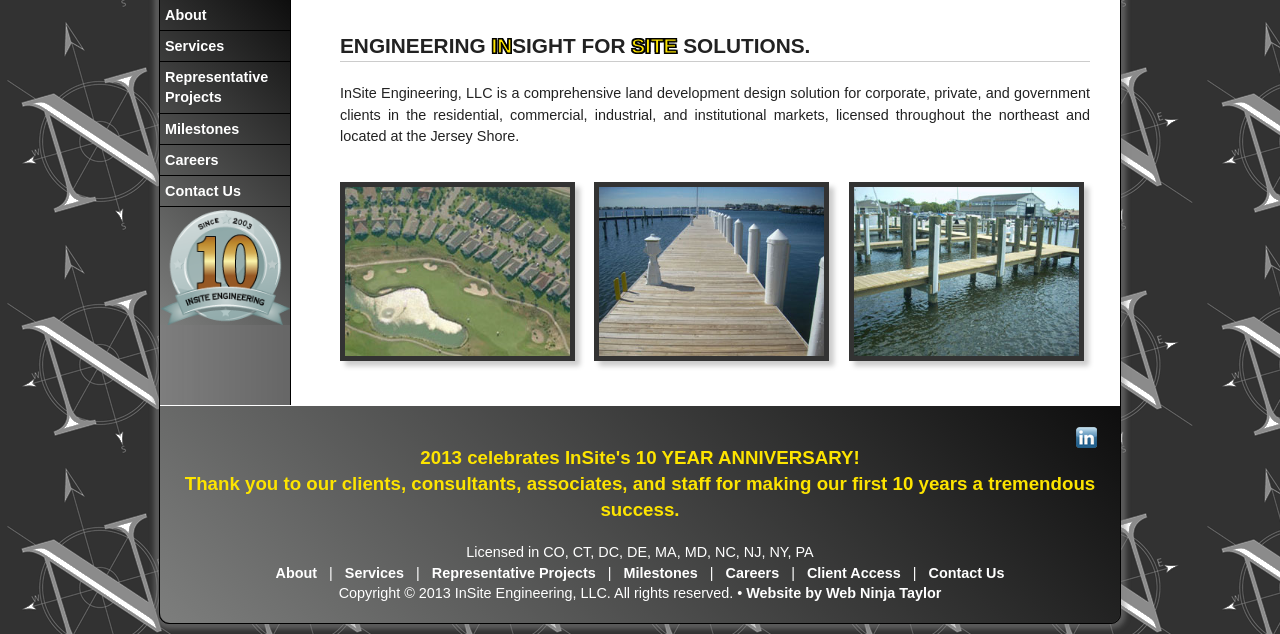
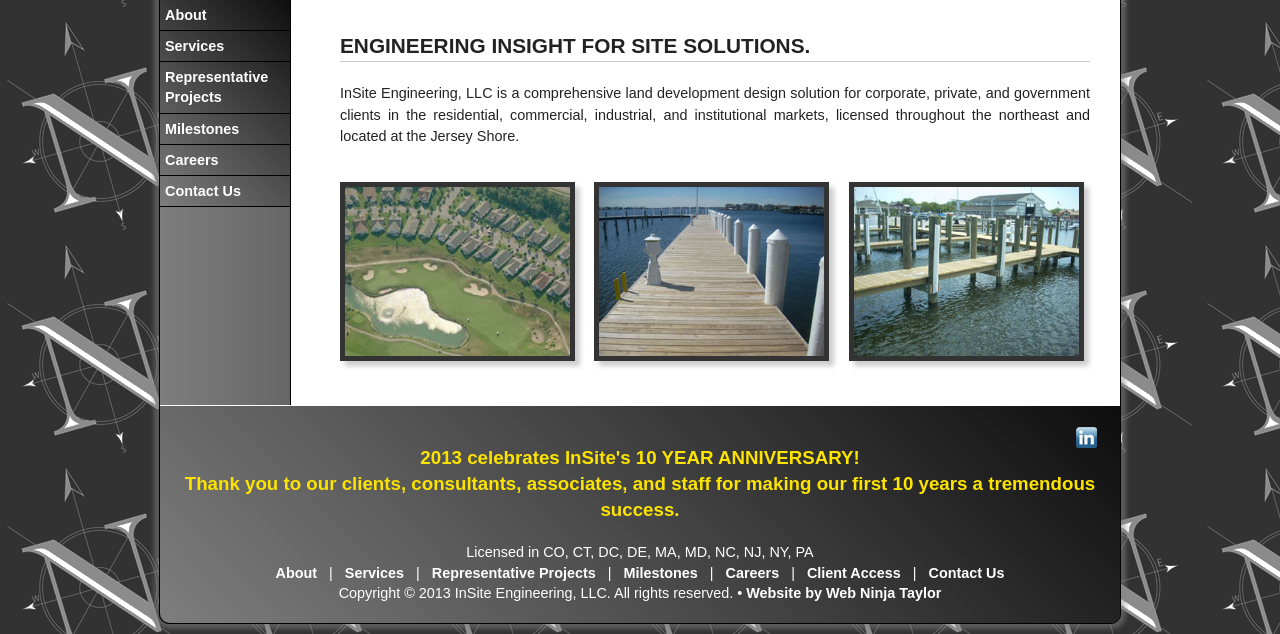
Before and after one commit to webninjataylor/insite, a PHP site: page / in a window 1280 px wide. Shown: the part 209-843 px from the top of the page. Run offline with PHP 8.4, Linux system fonts and the light colour scheme.

Commit message:
Removed flare and hid anniversary logo for now

```diff
--- a/includes/menu.php
+++ b/includes/menu.php
@@ -30,5 +30,5 @@
     <li><a href="/development/insite/careers.php">Careers</a></li>
     <!-- <li><a href="/development/insite/clientaccess.php">Client Access</a></li> -->
     <li><a href="/development/insite/contactus.php">Contact Us</a></li>
-    <img src="/development/insite/images/logos/badge-10years3.png" id="tenyearslogo">
+    <!-- <img src="/development/insite/images/logos/badge-10years3.png" id="tenyearslogo"> -->
 </menu>
--- a/index.php
+++ b/index.php
@@ -10,7 +10,7 @@
     <section>
         <?php include('includes/menu.php'); ?>
         <article class="justified">
-            <h1>Engineering <span class="flare1">in</span>sight for <span class="flare1">site</span> solutions.</h1>
+            <h1>Engineering insight for site solutions.</h1>
             <p>InSite Engineering, LLC is a comprehensive land development design solution for corporate, private, and government clients in the residential, commercial, industrial, and institutional markets, licensed throughout the northeast and located at the Jersey Shore.</p>
             <img src="images/home1.jpg" class="photo" style="width:30%;">
             <img src="images/home2.jpg" class="photo" style="width:30%; margin:20px 15px 0 15px;">
```
